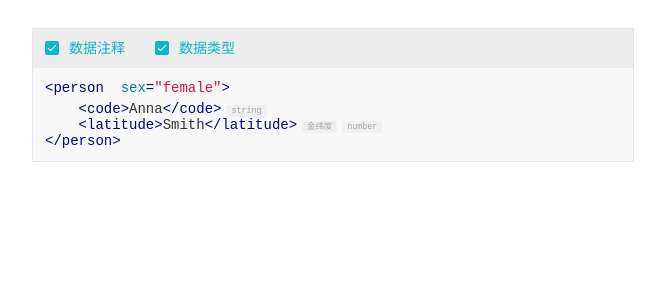
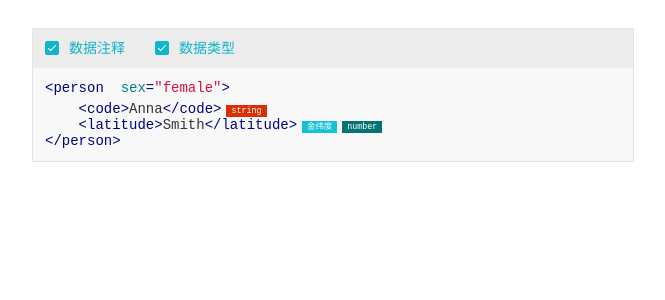
Before and after one commit to easyapi/easyapi-data-view, a Vue app: page / in a window 1280 px wide. Shown: the top 300 px of the page, without its empty margins (68-733 px from the left). Built offline with nearby package versions, Linux system fonts and the light colour scheme.

Commit message:
修改注释颜色

```diff
--- a/src/JsonView.vue
+++ b/src/JsonView.vue
@@ -430,10 +430,21 @@ export default {
                   ? x.description
                   : "")
             );
+
             if (indexVal && indexVal.type) {
-              $(el).append(
-                $(`<span class="label type">${indexVal.type}</span>`)
-              );
+              if (indexVal.type == "int") {
+                $(el).append(
+                  $(`<span class="label type-int">${indexVal.type}</span>`)
+                );
+              }else if(indexVal.type == "string"){
+                $(el).append(
+                  $(`<span class="label type-string">${indexVal.type}</span>`)
+                );
+              }else {
+                $(el).append(
+                  $(`<span class="label type">${indexVal.type}</span>`)
+                );
+              }
             }
           });
           // let indexVal = this.dataNoteArr.find(
@@ -671,15 +682,23 @@ export default {
       padding: 1px 5px;
       font-size: 0.6em;
       color: #fff;
-
+      // 类型颜色
       &.type {
-        color: #a5a5a5;
-        background-color: #f0f0f0;
+        color: #ffffff;
+        background-color: #047373;
       }
-
+      &.type-int {
+        color: #ffffff;
+        background-color: #AF73B3;
+      }
+      &.type-string {
+        color: #ffffff;
+        background-color: #da2f05;
+      }
+      // 注释颜色
       &.note {
-        color: #a5a5a5;
-        background-color: #f0f0f0;
+        color: #ffffff;
+        background-color: #14c1d6;
       }
 
       &.none {
```
